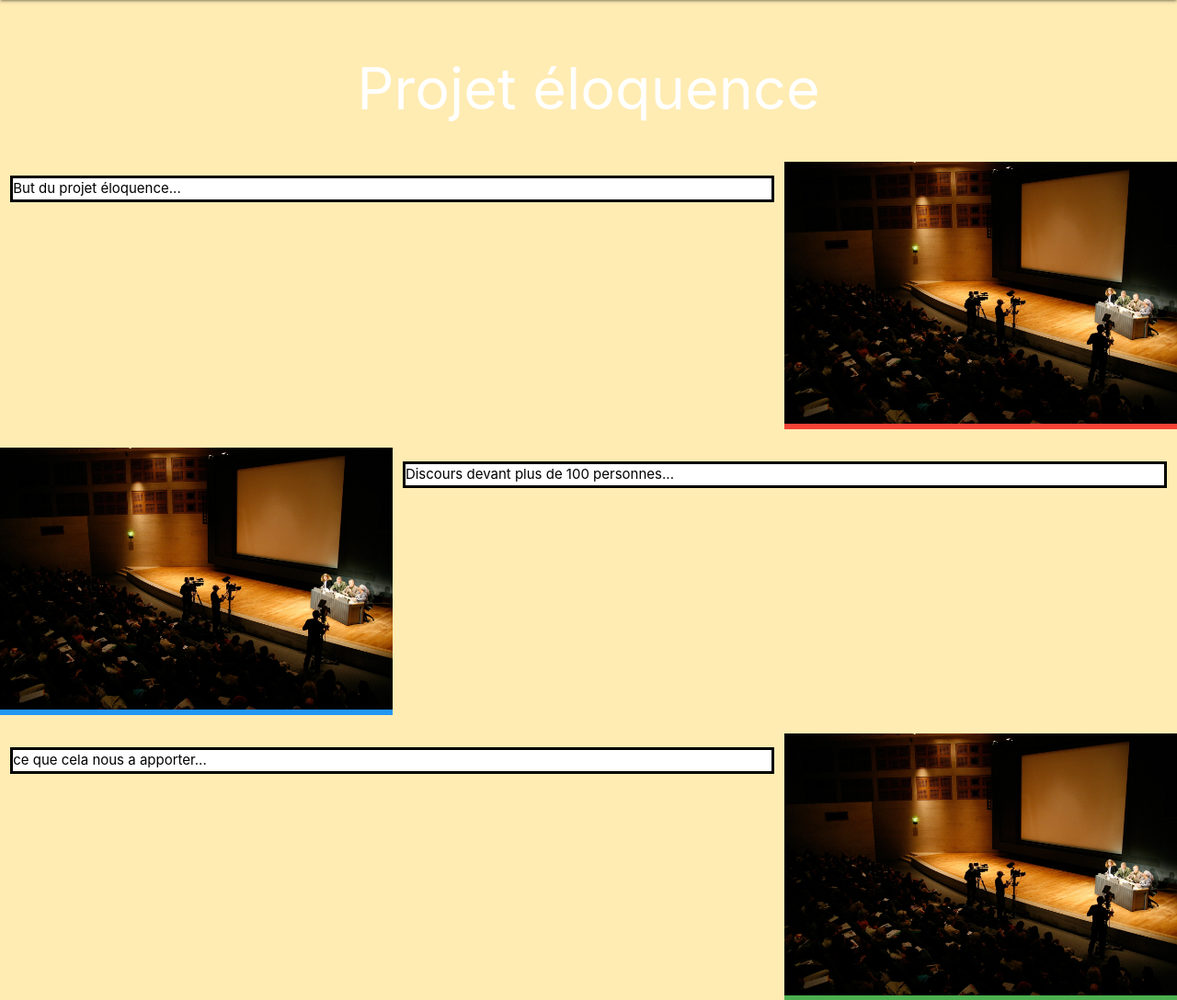
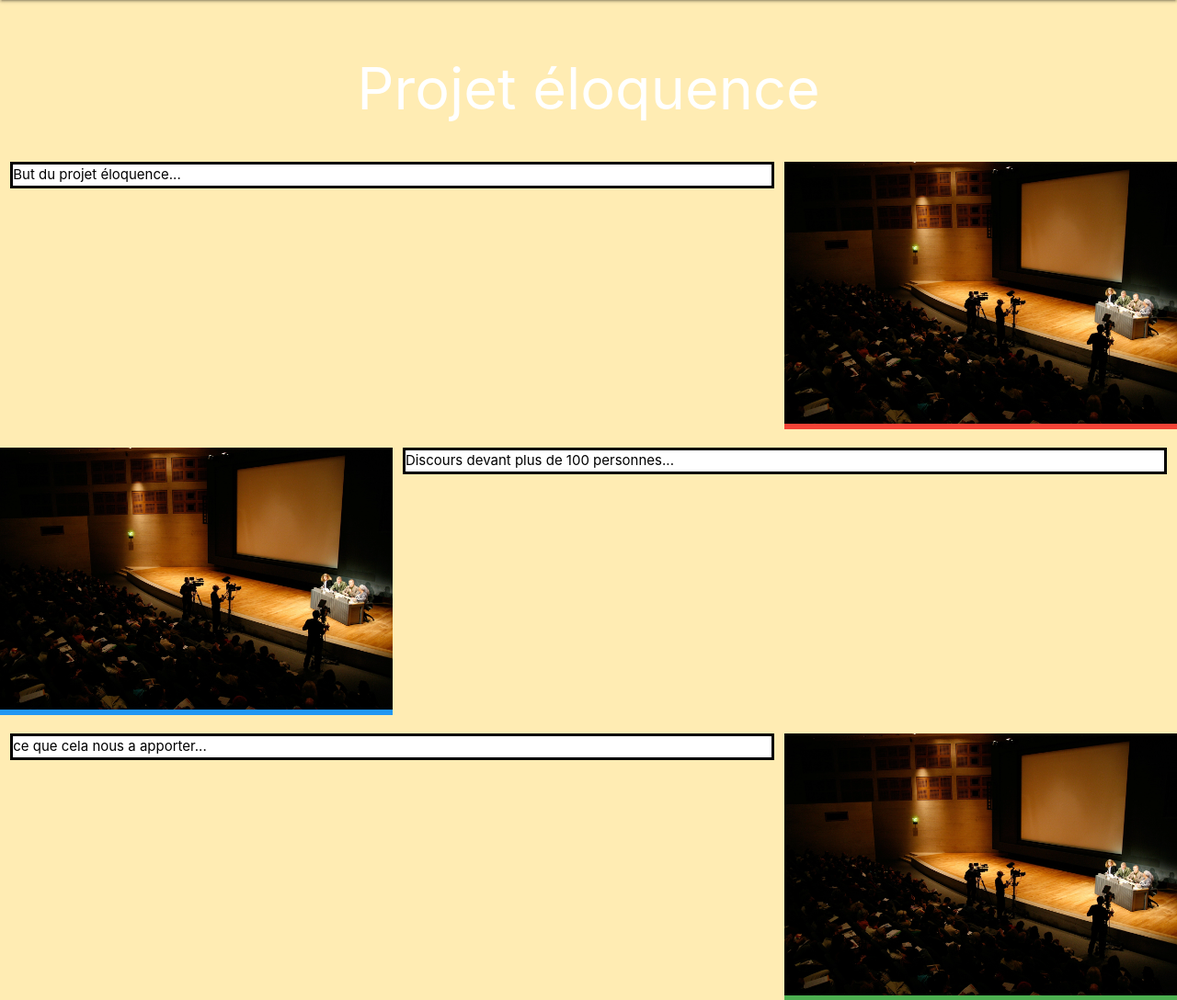
Before and after one commit to KoniKunHugo/PHP-JS-Projet, a PHP site: page /project-2.php in a window 1280 px wide. Shown: the part 64-1152 px from the top of the page at 92% size. Run offline with PHP 8.4, Linux system fonts and the light colour scheme.

Commit message:
new commit

```diff
--- a/css/style-project.css
+++ b/css/style-project.css
@@ -13,3 +13,6 @@
     top:31%;
     right:3%
 }
+p{
+    margin:0;
+}
--- a/css/style.css
+++ b/css/style.css
@@ -49,3 +49,7 @@ footer div.foot-container{
   width:90%;
   padding:2rem 0;
 }
+
+p{
+    margin : 0;
+}
--- a/project-2.php
+++ b/project-2.php
@@ -84,9 +84,14 @@
         </div>
     </div>
 
+
+  <footer class="grey darken-3">
+    <div class="foot-container white-text">
+      <p>
+        Copyright &copy; Hugo XIA - Tristan BODA - 2022-2023 - All Rights Reserved
+      </p>
     </div>
-
-
+  </footer>
 
     </body>
     <script type="text/javascript" src="js/jquery.min.js"></script>
@@ -95,11 +100,5 @@
     <!-- Script at the end need query + materialize-->
     <script type="text/javascript" src="js/script.js"></script>
 </body>
-<footer class="grey darken-3">
-  <div class="foot-container white-text">
-    <p>
-      Copyright &copy; Hugo XIA - Tristan BODA - 2022-2023 - All Rights Reserved
-    </p>
-  </div>
-</footer>
+
 </html>
```
Also changed, not shown: project-3.php (+8 -9 lines).
